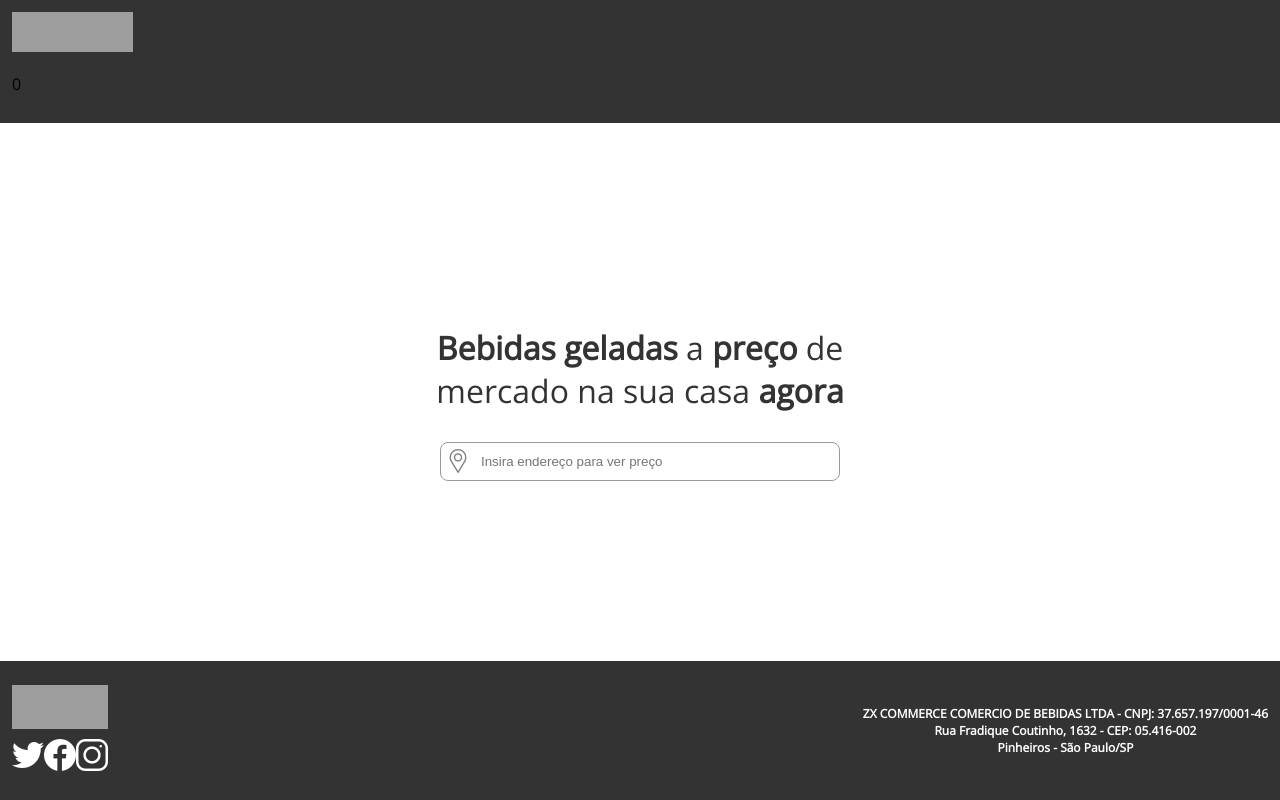
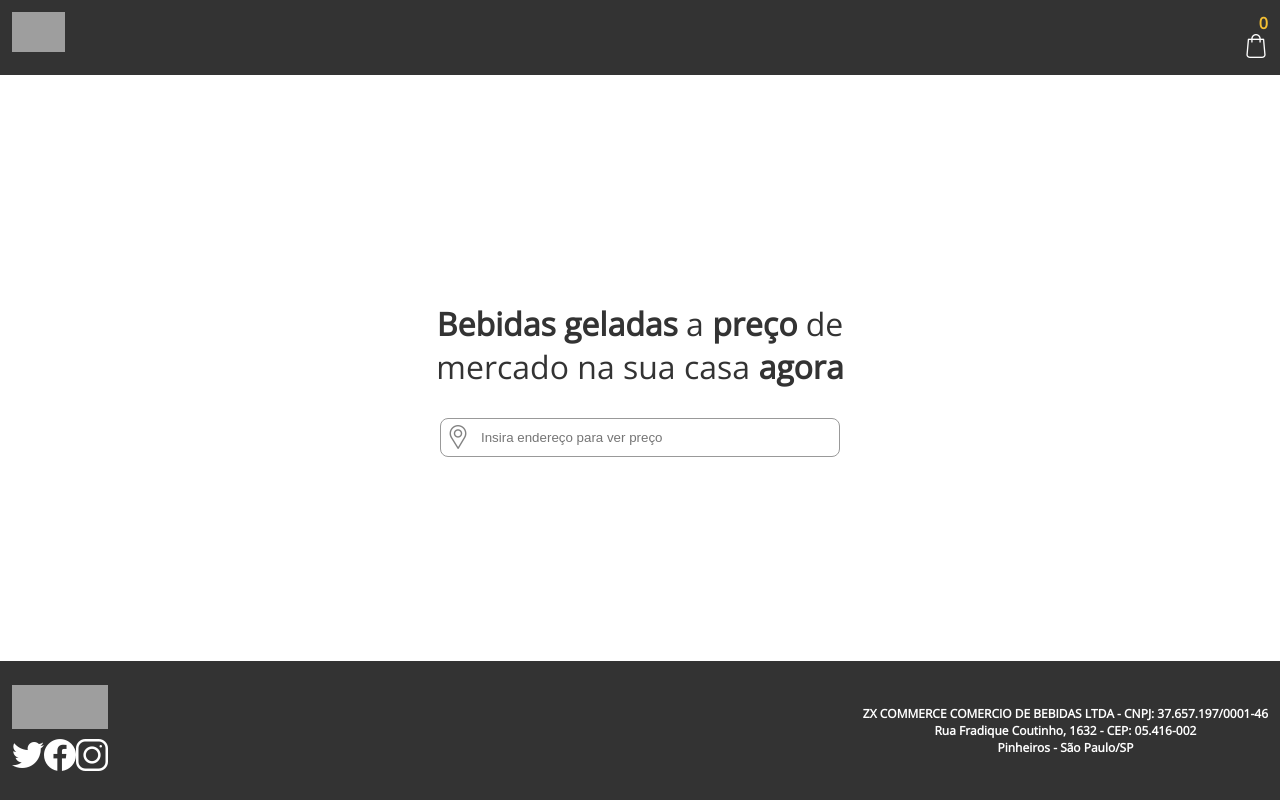
Before and after one commit to beatriznonato/products-catalog, a React app: page / in a window 1280 px wide. Built offline with nearby package versions, Linux system fonts and the light colour scheme; grey boxes are pictures that could not be loaded.

Commit message:
style: add image and style shopping bag on header

```diff
--- a/src/components/Header/Header.css
+++ b/src/components/Header/Header.css
@@ -1,4 +1,6 @@
 .header__background {
+    display: flex;
+    justify-content: space-between;
     background-color: var(--primary-color);
     padding: 12px 12px;
 }
@@ -8,3 +10,10 @@
     max-width: 121px;
     height: 40px;
 }
+
+.header__p--count {
+    margin: auto;
+    font-weight: bold;
+    color: var(--button-color);
+    text-align: end;
+}
--- a/src/components/Header/Header.jsx
+++ b/src/components/Header/Header.jsx
@@ -1,7 +1,8 @@
 import React from 'react';
 import { Link } from 'react-router-dom'
+import { useCartCount } from '../../contexts/MiniCartCount';
+import shoppingBag from '../../assets/image/shoppingBag.png'
 import './Header.css'
-import { useCartCount } from '../../contexts/MiniCartCount';
 
 
 const Header = () => {
@@ -12,9 +13,12 @@ const Header = () => {
             <Link to="/">
                 <img className="header__logo" src="https://courier-images-web.imgix.net/static/img/white-logo.png?auto=compress,format&fit=max&w=undefined&h=undefined&dpr=2&fm=png"/>
             </Link>
-            <p>
-                {cartCount}
-            </p>
+            <div>
+                <p className="header__p--count">
+                    {cartCount}
+                </p>
+                <img src={shoppingBag} alt="Sacola de Compras" />
+            </div>
         </header>
     )
 }
```
Also changed, not shown: src/assets/image/shoppingBag.png (added).
